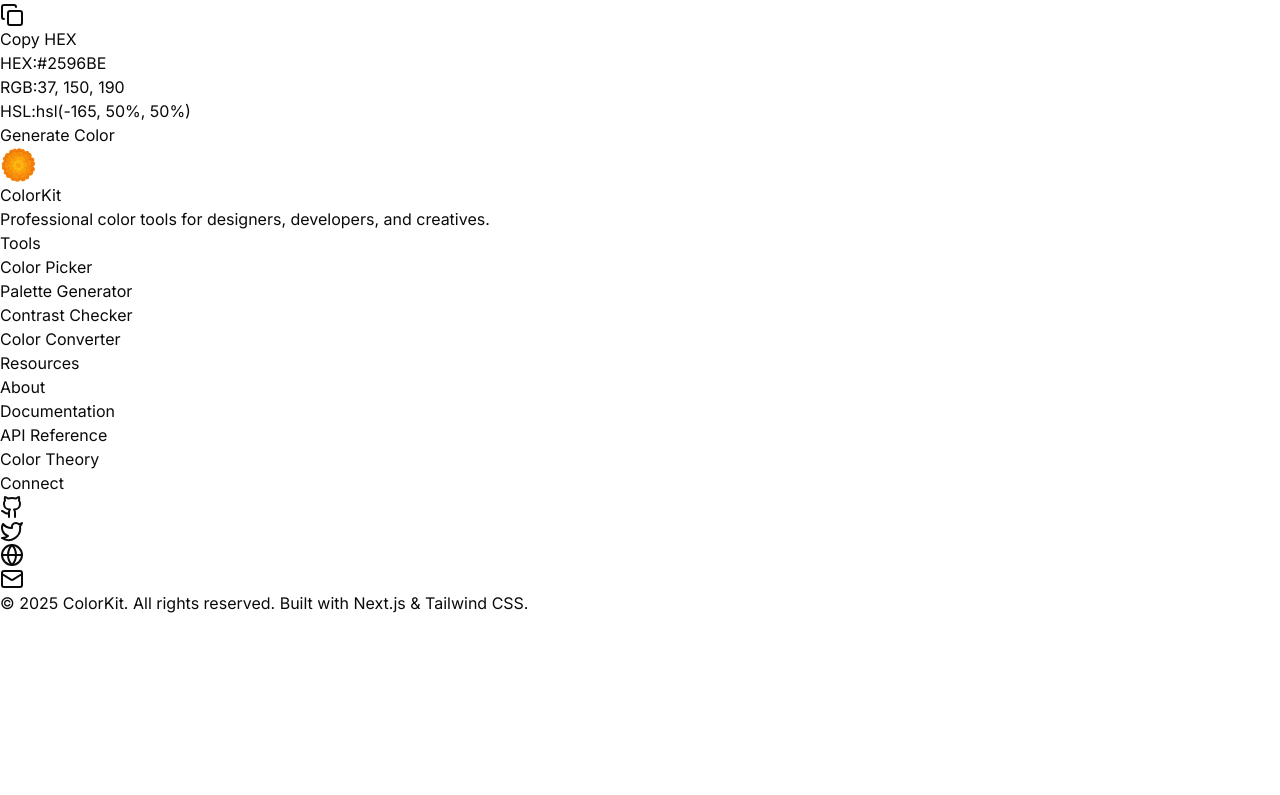
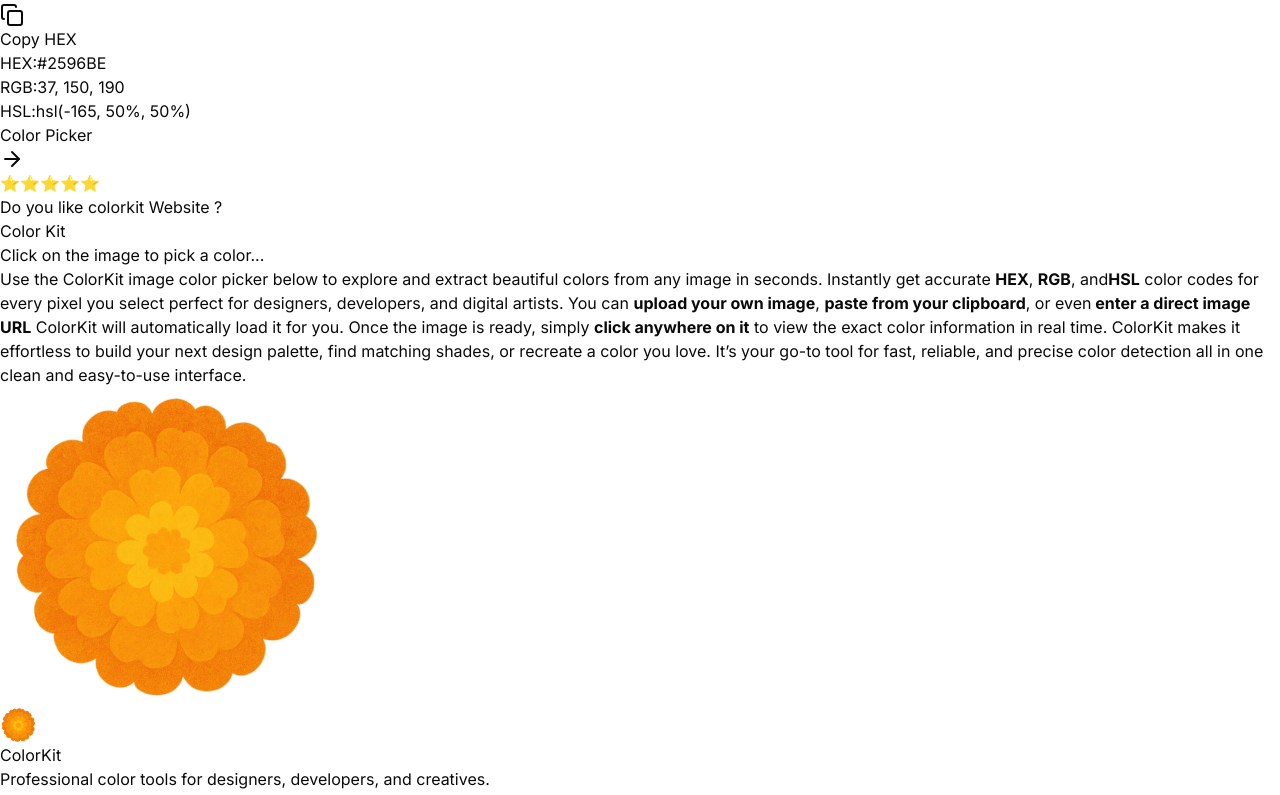
Before and after one commit to codewithdhruba01/ColorPicker, a Next.js app: page / in a window 1280 px wide. Shown: the part 904-1699 px from the top of the page. Before the commit the page ends 1519 px from the top, so only its background shows below. Built offline with nearby package versions, Linux system fonts and the light colour scheme.

Commit message:
feat: add Color Picker info section with review banner and flower illustration

```diff
--- a/app/page.tsx
+++ b/app/page.tsx
@@ -4,7 +4,9 @@ import { Navbar } from "@/components/navbar";
 import { Footer } from "@/components/footer";
 import { InstantColorPicker } from "@/components/instant-color-picker";
 import Link from "next/link";
+import Image from "next/image";
 import { useState } from "react";
+import { ArrowRight } from "lucide-react";
 
 export default function Home() {
   const [copiedColor, setCopiedColor] = useState<string | null>(null);
@@ -31,13 +33,13 @@ export default function Home() {
   return (
     <div className="min-h-screen relative overflow-hidden flex flex-col bg-background dark:bg-slate-950">
       {/* Background Grid */}
-      <div className="absolute inset-0 bg-[linear-gradient(to_right,#80808012_1px,transparent_1px),linear-gradient(to_bottom,#80808012_1px,transparent_1px)] bg-[size:64px_64px]"></div>
+      <div className="absolute inset-0 bg-[linear-gradient(to_right,#80808012_1px,transparent_1px),linear-gradient(to_bottom,#80808012_1px,transparent_1px)] bg-[size:64px_64px]" />
 
       <Navbar />
 
       <main className="relative z-10 flex-1">
-        {/* Increased top padding for hero section */}
         <div className="container mx-auto px-4 pt-44 sm:pt-52 md:pt-60 pb-20">
+          {/* Hero Section */}
           <div className="text-center space-y-6 sm:space-y-8 max-w-5xl mx-auto mb-12 sm:mb-16">
             <h1 className="text-4xl sm:text-5xl md:text-6xl font-bold tracking-tight text-foreground dark:text-white leading-tight">
               Pick colors from any image:
@@ -47,11 +49,9 @@ export default function Home() {
               </span>
             </h1>
 
-            {/* Glowing Rotating Sun (below heading) */}
+            {/* Sun + Stars */}
             <div className="relative flex justify-center items-center mt-10 mb-14">
-              <div className="sun"></div>
-
-              {/* Stars */}
+              <div className="sun" />
               <div className="absolute w-full h-full">
                 {Array.from({ length: 12 }).map((_, i) => (
                   <div
@@ -62,12 +62,12 @@ export default function Home() {
                       left: `${Math.random() * 100}%`,
                       animationDelay: `${i * 0.8}s`,
                     }}
-                  ></div>
+                  />
                 ))}
               </div>
             </div>
 
-            {/* Interactive Color Palette */}
+            {/* Color Palette */}
             <div className="flex justify-center gap-1 mt-6 flex-wrap">
               {colors.map((color, index) => (
                 <div key={index} className="relative group">
@@ -95,14 +95,82 @@ export default function Home() {
             <InstantColorPicker />
           </div>
 
-          {/* Generate Button */}
-          <div className="text-center mb-24">
-            <Link href="/picker">
-              <button className="relative inline-flex items-center justify-center px-8 py-4 bg-black text-white font-semibold text-base sm:text-lg border-[3px] border-yellow-400 rounded-[12px] transition-all duration-300 ease-out hover:-translate-y-1 hover:shadow-[4px_4px_0_0_#facc15] focus:outline-none focus:ring-2 focus:ring-yellow-400">
-                Generate Color
-              </button>
-            </Link>
-          </div>
+
+          <div className="flex justify-center mb-10">
+              <Link href="/picker">
+                <button className="relative inline-flex items-center gap-2 px-8 py-4 bg-black text-white font-semibold text-base sm:text-lg border-[3px] border-yellow-400 rounded-[12px] transition-all duration-300 ease-out hover:-translate-y-1 hover:shadow-[4px_4px_0_0_#facc15] focus:outline-none focus:ring-2 focus:ring-yellow-400">
+                  Color Picker
+                  <ArrowRight className="w-5 h-5 ml-1 transition-transform duration-300 group-hover:translate-x-1" />
+                </button>
+              </Link>
+            </div>
+
+
+          {/* Review Section + Color Picker Section */}
+          <section className="w-full bg-transparent py-16 md:py-10 px-6 md:px-16 relative z-10">
+
+            <div className="max-w-md mx-auto border border-gray-700 rounded-xl py-4 px-6 flex items-center justify-center space-x-3 text-gray-300 mb-14">
+              <div className="flex space-x-0.3 text-yellow-400">
+                <span>⭐</span>
+                <span>⭐</span>
+                <span>⭐</span>
+                <span>⭐</span>
+                <span>⭐</span>
+              </div>
+              <p className="text-sm md:text-base text-neutral-700 dark:text-white">
+                Do you like{" "}
+                <span className="font-medium text-neutral-500 dark:text-white">
+                  colorkit Website ?
+                </span>
+              </p>
+            </div>
+
+            {/* Color Picker Text + Image Section */}
+            <div className="max-w-6xl mx-auto flex flex-col md:flex-row items-start justify-between md:gap-0">
+              {/* Text Content */}
+              <div className="max-w-2xl text-left md:pr-0 md:mr-0">
+                <h2 className="text-3xl md:text-4xl font-semibold text-black dark:text-white mb-4">
+                  Color Kit
+                </h2>
+                <h3 className="text-lg text-gray-300 font-medium mb-3">
+                  Click on the image to pick a color...
+                </h3>
+                <p className="text-gray-400 leading-relaxed text-sm md:text-base">
+                  Use the{" "}
+
+                  ColorKit image color picker
+                  below to explore and extract beautiful colors from any image
+                  in seconds. Instantly get accurate <strong>HEX</strong>,{" "}
+                  <strong>RGB</strong>, and
+                  <strong>HSL</strong> color codes for every pixel you select
+                  perfect for designers, developers, and digital artists. You
+                  can <strong>upload your own image</strong>,{" "}
+                  <strong>paste from your clipboard</strong>, or even
+                  <strong> enter a direct image URL</strong> ColorKit will
+                  automatically load it for you. Once the image is ready, simply{" "}
+                  <strong>click anywhere on it</strong> to view the exact color
+                  information in real time.
+                  ColorKit makes
+                  it effortless to build your next design palette, find matching
+                  shades, or recreate a color you love. It’s your go-to tool for
+                  fast, reliable, and precise color detection all in one clean
+                  and easy-to-use interface.
+                </p>
+              </div>
+
+              {/* Flower Image (no gap at all) */}
+              <div className="md:ml-0 md:pl-0 flex-shrink-0 flex justify-center md:justify-end">
+                <Image
+                  src="/colorkit.png"
+                  alt="ColorKit Logo"
+                  width={335}
+                  height={235}
+                  className="object-contain"
+                  priority
+                />
+              </div>
+            </div>
+          </section>
         </div>
       </main>
 
```
